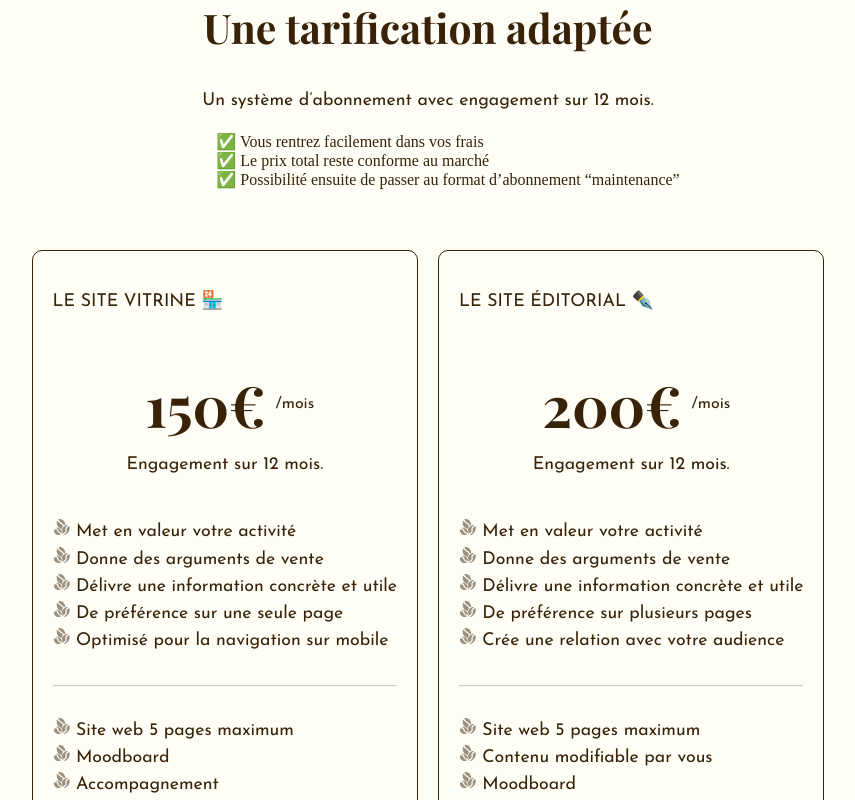
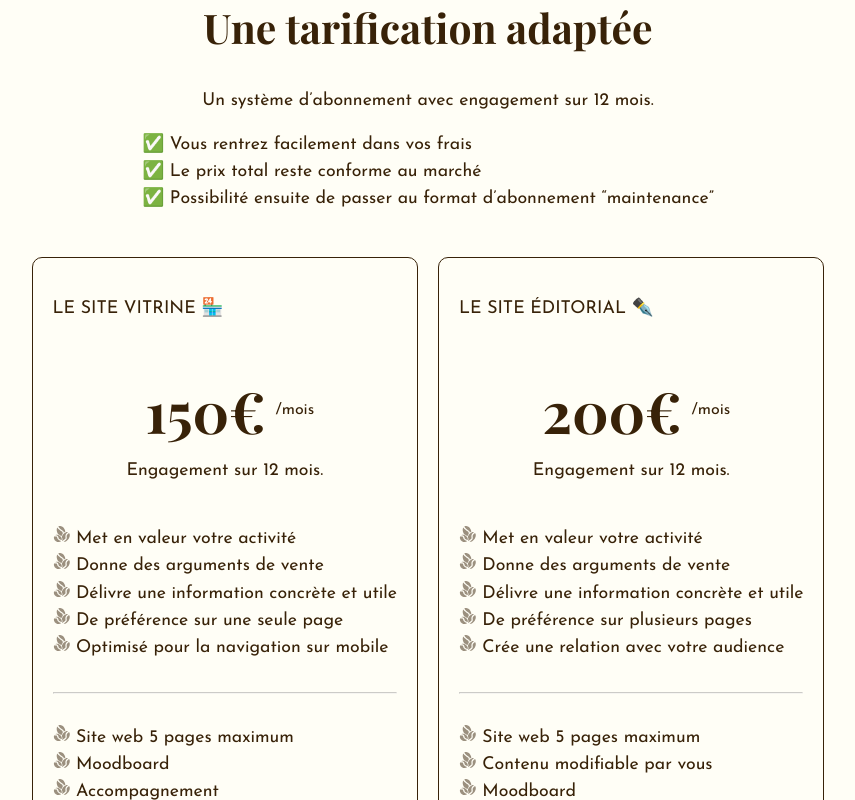
Before and after one commit to willfynch/ducafeetducode, a Next.js app: page / in a window 1280 px wide. Shown: the part 4620-5420 px from the top of the page, without its empty margins (212-1067 px from the left). Built offline with nearby package versions, Linux system fonts and the light colour scheme; a web font is replaced by a local one.

Commit message:
GLOBAL / Make <li> styled like p and a

```diff
--- a/src/app/globals.css
+++ b/src/app/globals.css
@@ -74,10 +74,15 @@ h5 {
   font-size: calc(14px + 0.690625vw);
   font-family: "Josefin Sans", sans-serif;
 }
-p,a,button {
+p,a,button, li {
   font-size: calc(14px + 0.290625vw);
   font-family: "Josefin Sans", sans-serif;
   line-height: 1.5;
+}
+ul, li {
+  list-style-position:inside;
+  margin:0;
+  padding:0;
 }
 small {
   font-family: "Josefin Sans", sans-serif;
```
